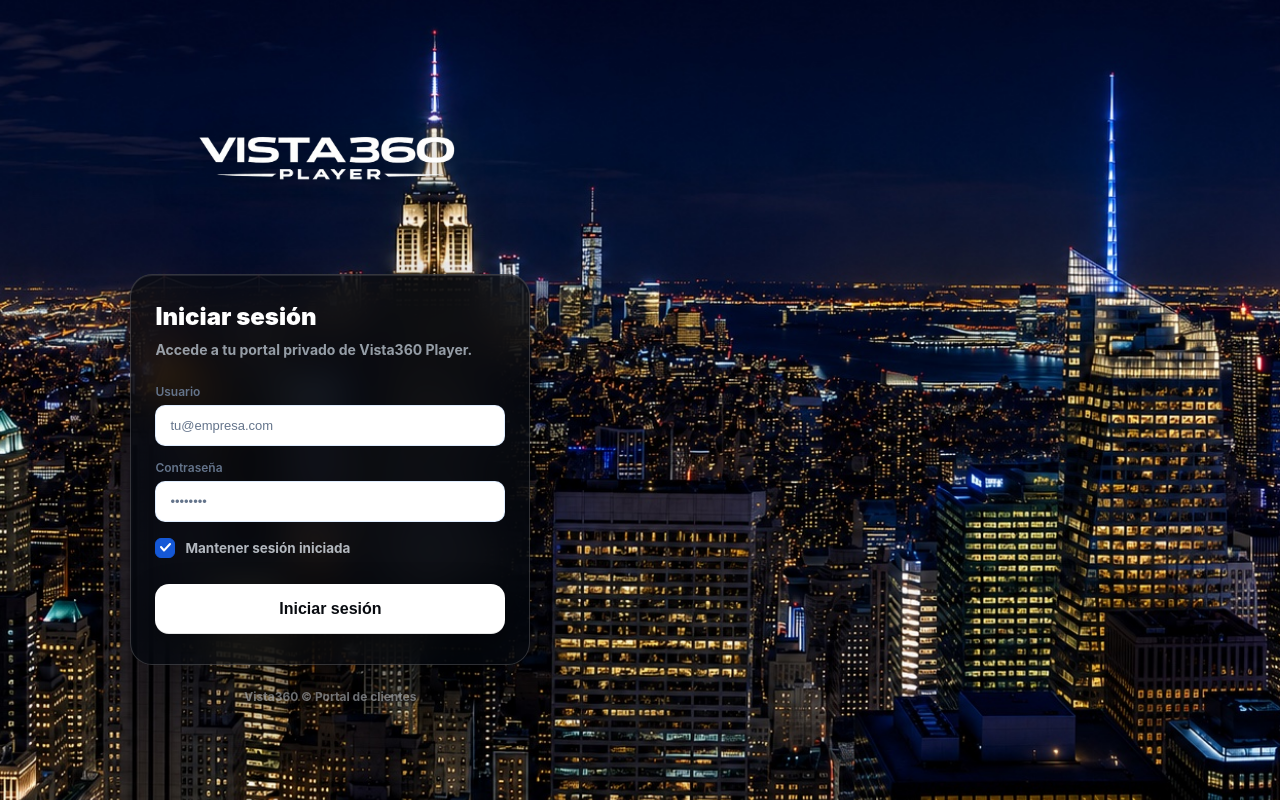
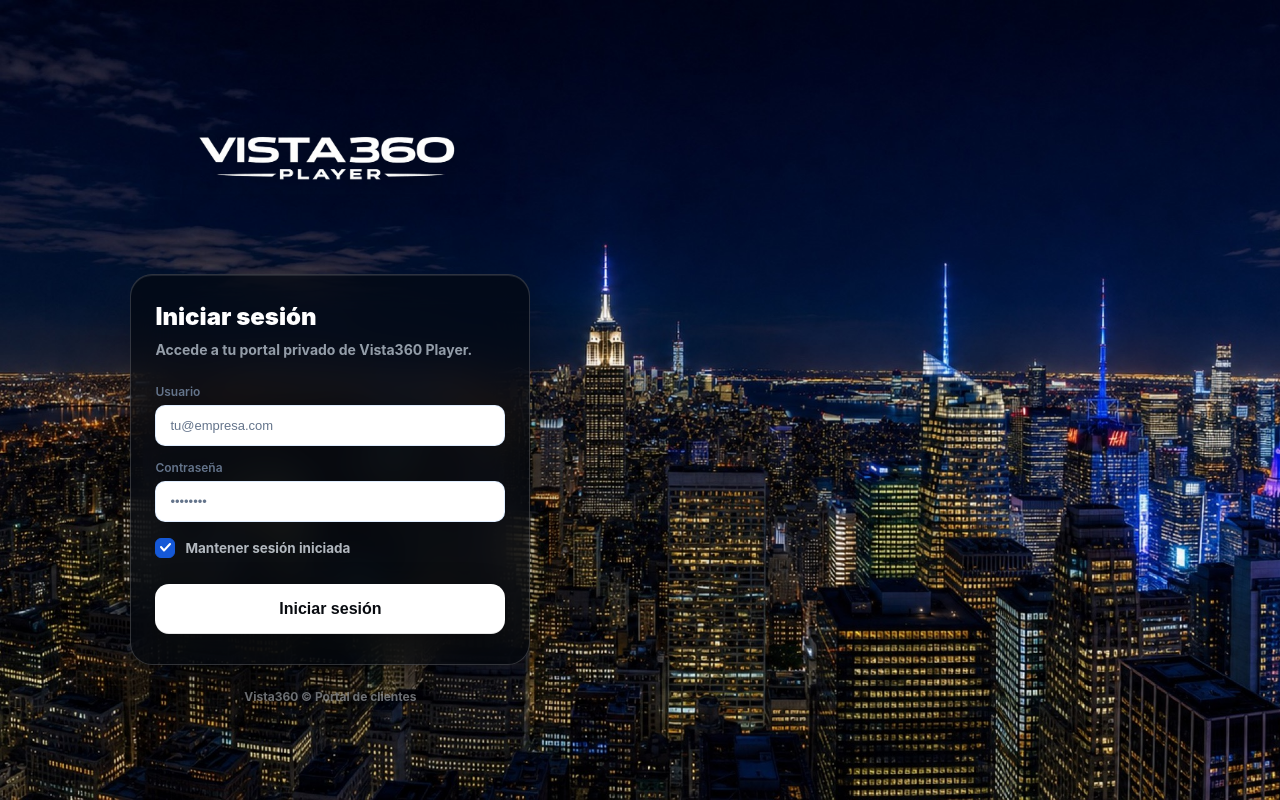
Before and after one commit to armn11155-ctrl/Vista360-Player, a React (Vite) app: page / in a window 1280 px wide. Built offline with nearby package versions, Linux system fonts and the light colour scheme; no server answers.

Commit message:
Renueva el panorama de Nueva York del login

```diff
--- a/src/styles/app.css
+++ b/src/styles/app.css
@@ -2269,7 +2269,7 @@
     right: 0;
     bottom: 160px;
     z-index: -2;
-    background-image: url('/login-city-night.jpg');
+    background-image: url('/login-new-york-wide.jpg');
     background-repeat: no-repeat;
     background-size: cover;
     background-position: center center;
@@ -2423,9 +2423,8 @@
     /* En escritorio el acceso conserva el ancho compacto de mobile, pero
        se alinea a la izquierda para liberar la panorámica hacia la derecha. */
     .login-shell::before {
-      background-position: 62% center;
-      transform: scale(1.14);
-      transform-origin: 62% center;
+      background-position: center center;
+      transform: none;
     }
     .login-logo, .login-card, .login-foot {
       width: 100%;
```
Also changed, not shown: public/login-new-york-wide.jpg (added).
